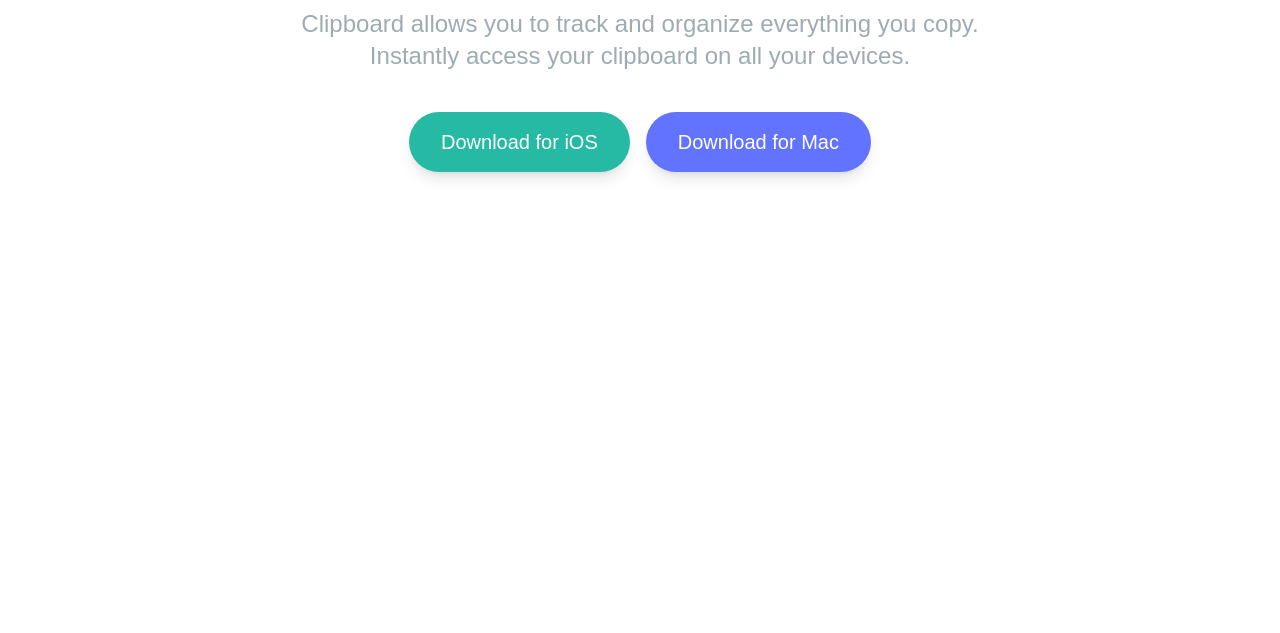
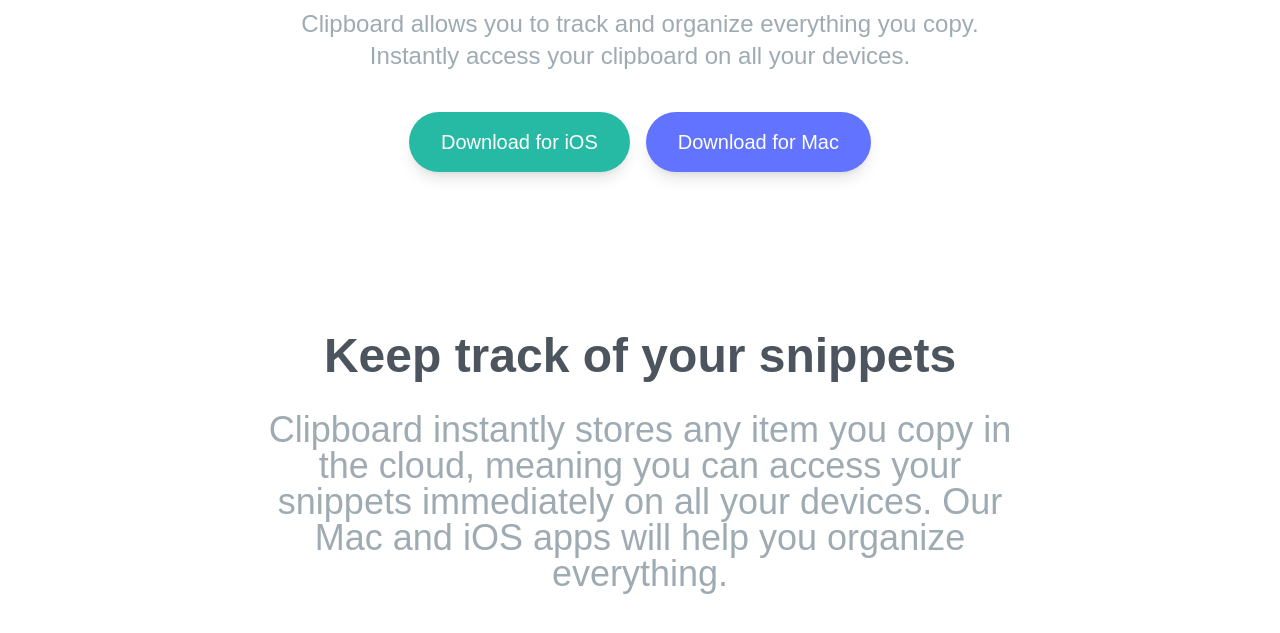
Before and after one commit to SasnarineDeodat/clipboard-website, a website: page index.html in a window 1280 px wide. Shown: the part 389-1022 px from the top of the page. Before the commit the page ends 800 px from the top, so only its background shows below. Drawn offline with Linux system fonts and the light colour scheme; a web font is replaced by a local one.

Commit message:
Snippets Section & Using Directives

```diff
--- a/index.html
+++ b/index.html
@@ -17,12 +17,10 @@
   <body>
     <!-- Hero Section -->
     <section id="hero">
-      <div class="max-w-6xl mx-auto text-center mb-40 px-10 pt-16">
+      <div class="section-container mb-40 px-10 pt-16">
         <img src="images/logo.svg" alt="" class="mx-auto my-16" />
 
-        <h3 class="mb-8 text-4xl font-bold text-darkGrayishBlue md:text-5xl">
-          A history of everything you copy
-        </h3>
+        <h3>A history of everything you copy</h3>
 
         <p class="max-w-3xl mx-auto mb-10 text-2xl text-grayishBlue">
           Clipboard allows you to track and organize everything you copy.
@@ -49,5 +47,19 @@
         </div>
       </div>
     </section>
+
+    <!-- Snippets Section -->
+    <section id="snippets">
+      <div class="section-container my-20 px-10">
+        <h3>Keep track of your snippets</h3>
+        <p
+          class="max-w-3xl mx-auto mb-24 text-4xl leading-9 text-center text-grayishBlue"
+        >
+          Clipboard instantly stores any item you copy in the cloud, meaning you
+          can access your snippets immediately on all your devices. Our Mac and
+          iOS apps will help you organize everything.
+        </p>
+      </div>
+    </section>
   </body>
 </html>
--- a/input.css
+++ b/input.css
@@ -1,6 +1,20 @@
 @tailwind base;
 @tailwind components;
 @tailwind utilities;
+
+@layer base {
+    h3 {
+        @apply mb-8 text-4xl font-bold text-darkGrayishBlue md: text-5xl;
+    }
+}
+
+.section-container {
+    @apply max-w-6xl mx-auto text-center
+}
+
+/* .button-container {
+    @apply flex flex-col justify-center w-full space-y-6 text-xl text-white md: space-x-4
+} */
 
 body {
     background-image: url('../images/bg-header-desktop.png');
```
Also changed, not shown: css/style.css.
